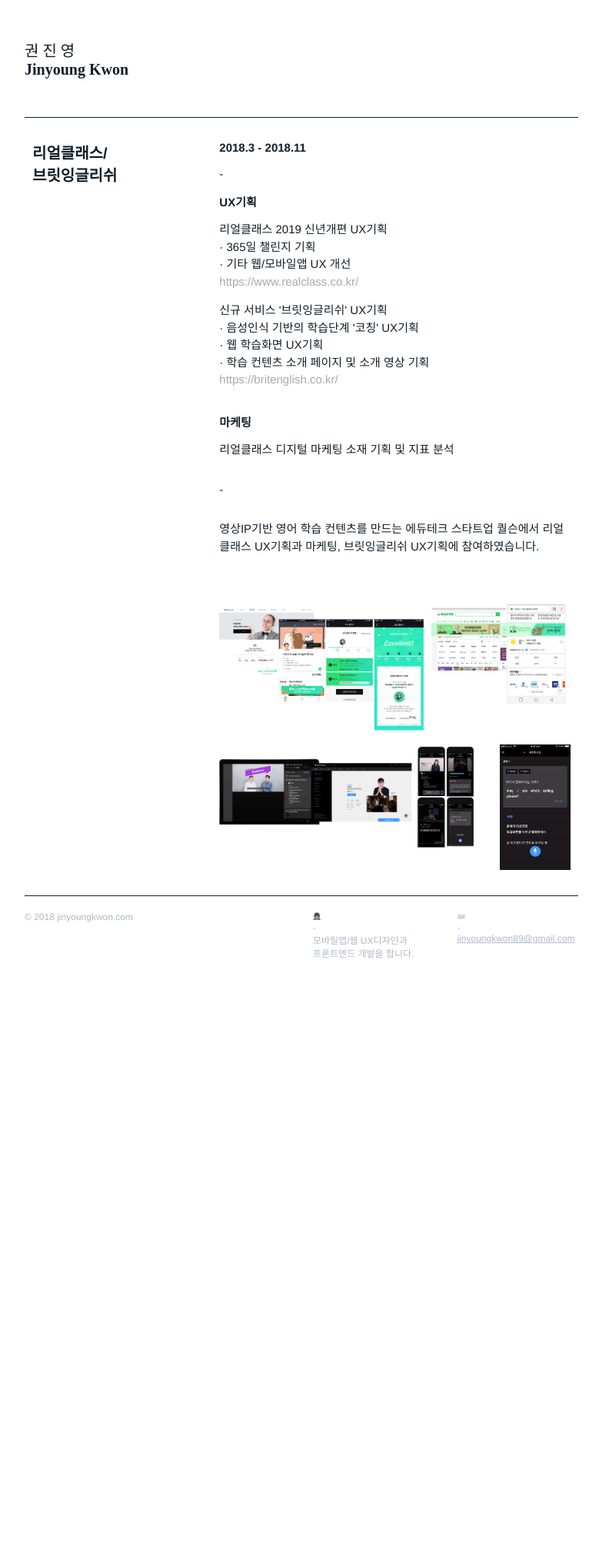
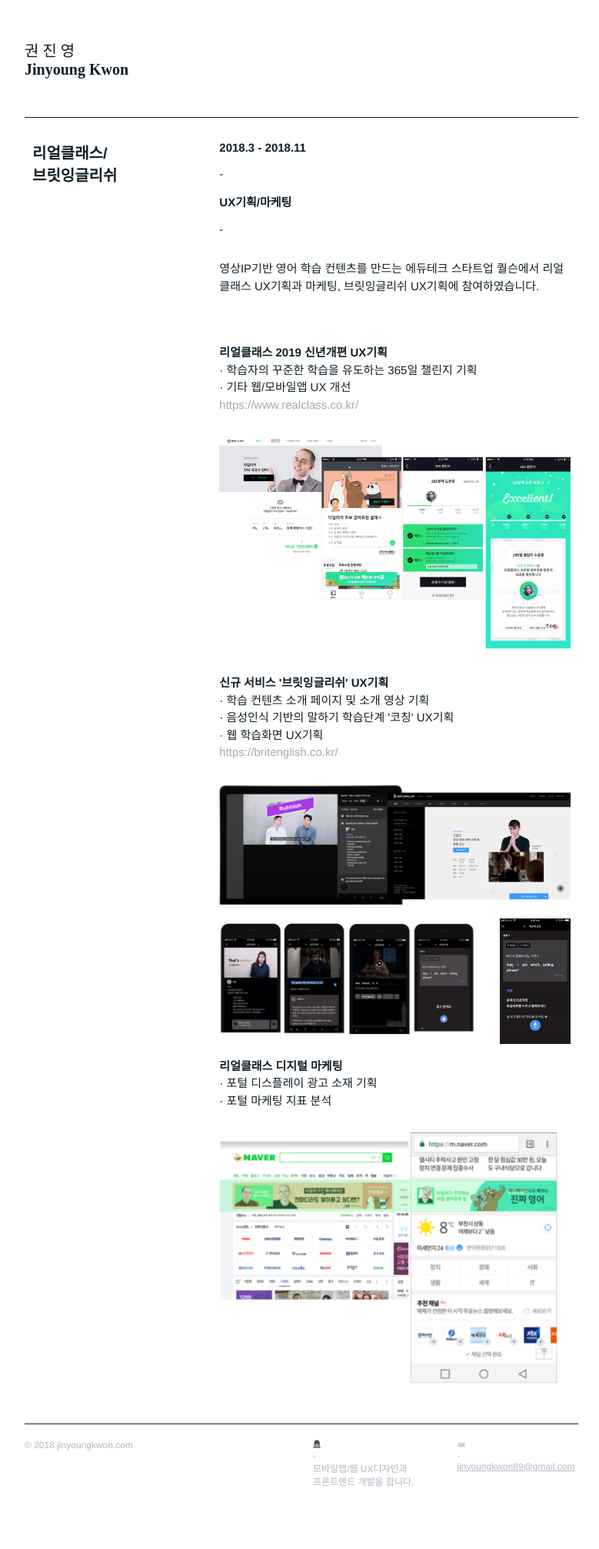
Before and after one commit to lilory/lilory.github.com, a PHP site: page /works/qualson.html in a window 1280 px wide. Shown: the whole page at 77% size, without its empty margins (248-1027 px from the left). Before the commit the page ends 1244 px from the top, so only its background shows below. Run offline with PHP 8.4, Linux system fonts and the light colour scheme; some web fonts are replaced.

Commit message:
jinyoungkwon.com 2018 update

```diff
--- a/css/style.css
+++ b/css/style.css
@@ -89,7 +89,7 @@
 	-ms-transform: translate(-50%, -50%);
 }
 .bg-box-overlay .title{
-	font-size: 15px;
+	font-size: 14px;
 	font-weight: 700;
 }
 
--- a/works/mmt.html
+++ b/works/mmt.html
@@ -36,11 +36,11 @@
 				<div class="sub-title">2013.1 - 2014.2</div>
 				<br>-<br><br>
 				<div class="sub-title">DB관리 / 프론트엔드 개발<br><span style="color:grey; font-size:10px">MySQL, HTML, CSS, JavaScript, Python</span></div>
-				<p>· 소셜 뮤직플레이어 '미로니' DB관리<br>· MyMusicTaste 홈페이지 프론트엔드 개발<br>· MyMusicTaste 데이터 분석 페이지 기획/개발</p>
 
 				<br>-<br><br>
 				<p>팬 중심 크라우드 콘서트 메이킹 플랫폼 MyMusicTaste 개발팀에서 DB관리 및 프론트엔드 개발을 하였습니다.</p>
 				<a class="url" href="https://www.mymusictaste.com/" target="_blank">https://www.mymusictaste.com/</a>
+				<p>· 소셜 뮤직플레이어 '미로니' DB관리<br>· MyMusicTaste 홈페이지 프론트엔드 개발<br>· MyMusicTaste 데이터 분석 페이지 기획/개발</p>
 				<img src="/img/works_mmt.png?new">
 			</div>
 
--- a/works/qualson.html
+++ b/works/qualson.html
@@ -35,31 +35,38 @@
 			<div class="col-md-8 works-info">
 				<div class="sub-title">2018.3 - 2018.11</div>
 				<br>-<br><br>
-				<div class="sub-title">UX기획</div>
-				<p>리얼클래스 2019 신년개편 UX기획
-				<br>· 365일 챌린지 기획<br>· 기타 웹/모바일앱 UX 개선
-				<br><a class="url" href="https://www.realclass.co.kr/"  target="_blank">https://www.realclass.co.kr/</a></p>
-				</p>
-				<p>신규 서비스 '브릿잉글리쉬' UX기획
-				<br>· 음성인식 기반의 학습단계 '코칭' UX기획
-				<br>· 웹 학습화면 UX기획
-				<br>· 학습 컨텐츠 소개 페이지 및 소개 영상 기획
-				<br><a class="url" href="https://britenglish.co.kr/"  target="_blank">https://britenglish.co.kr/</a></p>
-				<br>
-				<div class="sub-title">마케팅</div>
-				<p>리얼클래스 디지털 마케팅 소재 기획 및 지표 분석</p>
+				<div class="sub-title">UX기획/마케팅</div>
 				<br>-<br><br>
 				<p>영상IP기반 영어 학습 컨텐츠를 만드는 에듀테크 스타트업 퀄슨에서 리얼클래스 UX기획과 마케팅, 브릿잉글리쉬 UX기획에 참여하였습니다.</p><br><br>
 
-				<img src="/img/works_real.png" style="margin-top:15px;">
+				<p><b>리얼클래스 2019 신년개편 UX기획</b>
+				<br>· 학습자의 꾸준한 학습을 유도하는 365일 챌린지 기획<br>· 기타 웹/모바일앱 UX 개선
+				<br><a class="url" href="https://www.realclass.co.kr/"  target="_blank">https://www.realclass.co.kr/</a></p>
+				</p>
+				<img src="/img/works_qualson_1.png" style="margin:15px 0;">
+
+				<p><b>신규 서비스 '브릿잉글리쉬' UX기획</b>
+				<br>· 학습 컨텐츠 소개 페이지 및 소개 영상 기획
+				<br>· 음성인식 기반의 말하기 학습단계 '코칭' UX기획
+				<br>· 웹 학습화면 UX기획
+				<br><a class="url" href="https://britenglish.co.kr/"  target="_blank">https://britenglish.co.kr/</a></p>
+
+				<img src="/img/works_qualson_3.png" style="margin-top:15px;">
 				<div class="row">
 					<div class="col-md-9">
-						<img src="/img/works_brit.png?new" style="margin-top:15px;">
+						<img src="/img/works_qualson_4.png?new" style="margin-top:15px;">
 					</div>
 					<div class="col-md-3">
 						<img src="/img/works_brit.gif" style="margin-top:15px;">
 					</div>
 				</div>
+
+				<p><b>리얼클래스 디지털 마케팅</b>
+				<br>· 포털 디스플레이 광고 소재 기획
+				<br>· 포털 마케팅 지표 분석
+				</p>
+				<img src="/img/works_qualson_2.png" style="margin:15px 0;">
+
 			</div>
 		</div>
 		<!-- <div class="row works">
--- a/works/tictoc.html
+++ b/works/tictoc.html
@@ -36,9 +36,8 @@
 				<div class="sub-title">2018.10 - 2019.2</div>
 				<br>-<br><br>
 				<div class="sub-title">UX기획 / 디자인 / 프론트엔드 개발<br><span style="color:grey; font-size:10px">HTML, CSS, JavaScript, php</span></div>
-				<p>· 로그인 서비스 플로우, 메뉴 변경<br>· 브랜드 컬러로 앱 UI 컬러 통합<br>· 간편결제 기능 추가<br>· 기타 UX 개선<br><br>
 				<br>-<br><br>
-				<p>찾아가는 아이돌봄 서비스 플랫폼 '째깍악어' 모바일 앱의 개편 프로젝트에 참여하여 UX기획 및 프론트엔드 개발을 하였습니다.<br><a class="url" href="http://tictoccroc.com/" target="_blank">http://tictoccroc.com/</a></p>
+				<p>찾아가는 아이돌봄 서비스 플랫폼 '째깍악어' 모바일 앱의 개편 프로젝트에 참여하여 UX기획 및 프론트엔드 개발을 하였습니다.<br><a class="url" href="http://tictoccroc.com/" target="_blank">http://tictoccroc.com/</a><p>· 로그인 서비스 플로우, 메뉴 변경<br>· 브랜드 컬러로 앱 UI 컬러 통합<br>· 간편결제 기능 추가<br>· 기타 UX 개선<br><br></p>
 
 				<img src="/img/works_tictoc.png" style="margin-top:15px;">
 			</div>
```
Also changed, not shown: index.html (+16 -16 lines), works/knowre.html (+29 -3 lines), img/thumnail_mmt.png, img/thumnail_qualson.png, img/thumnail_tt.png, img/works_knowre_1.png (added), img/works_knowre_2.png (added), img/works_knowre_3.png (added), img/works_knowre_4.png (added), img/works_knowre_5.png (added), img/works_qualson_1.png (added), img/works_qualson_2.png (added), img/works_qualson_3.png (added), img/works_qualson_4.png (added).
